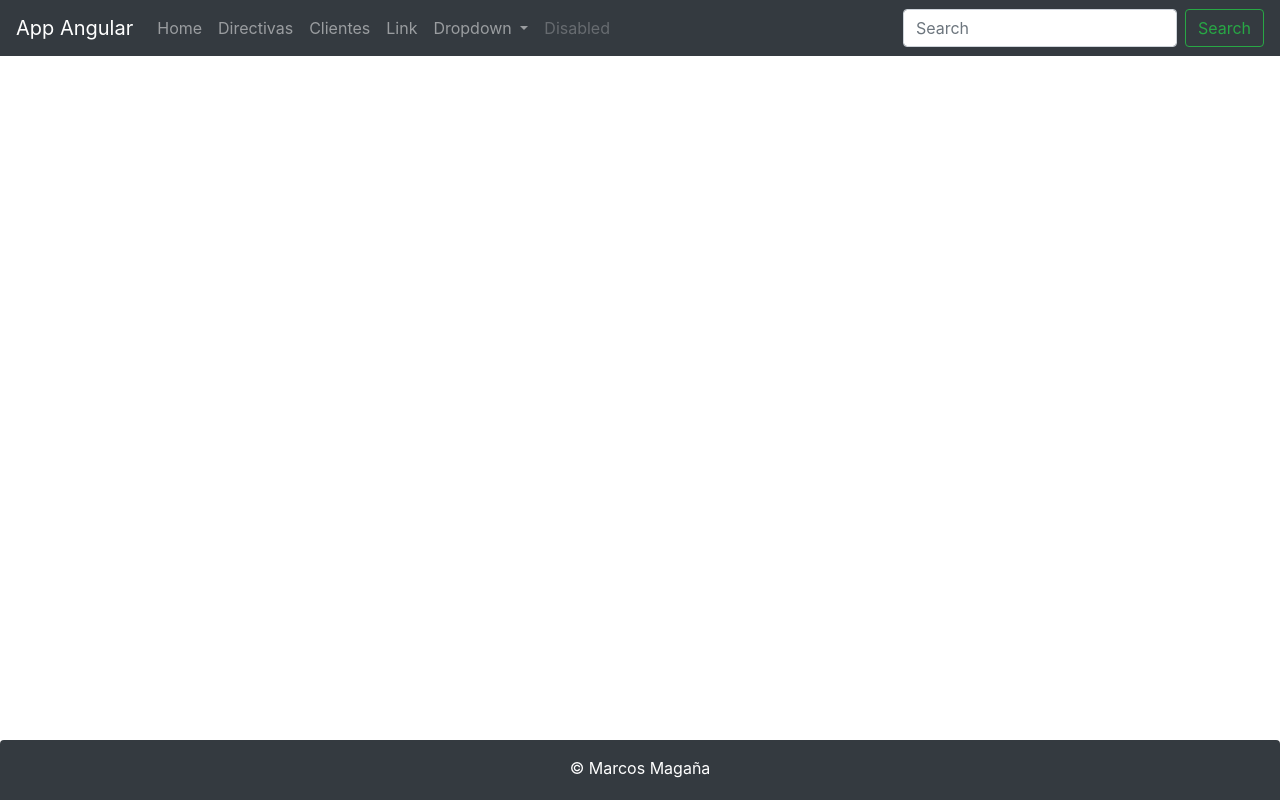
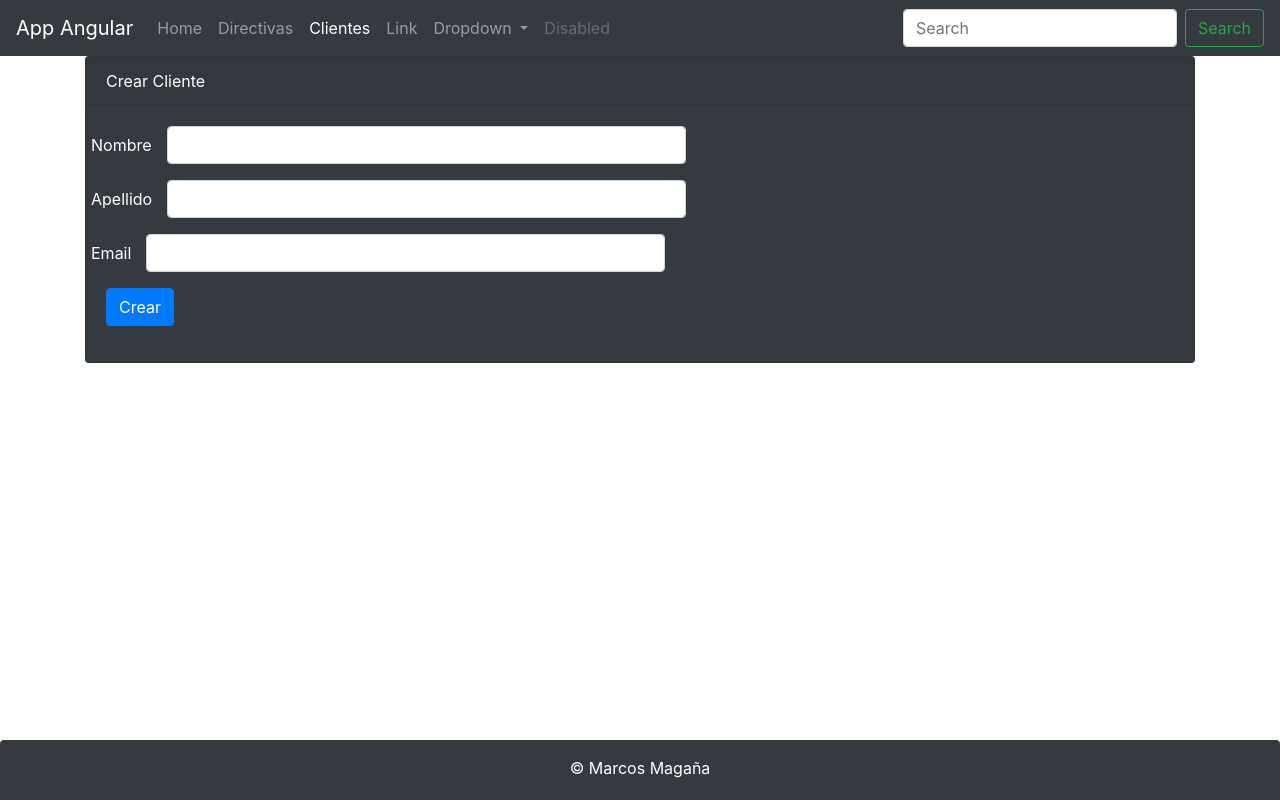
Before and after one commit to marcosmh/springFrameworkTest, an Angular app in the folder projectAngularSpring5/clientes-app/: page /clientes/form in a window 1280 px wide. Before the commit this address led to /. Built offline with nearby package versions, Linux system fonts and the light colour scheme.

Commit message:
form clientes

```diff
--- a/projectAngularSpring5/clientes-app/src/app/clientes/clientes.component.html
+++ b/projectAngularSpring5/clientes-app/src/app/clientes/clientes.component.html
@@ -2,6 +2,9 @@
   <div class="card-header">Clientes</div>
   <div class="card-body text-primary">
     <h5 class="card-title">Lista de Clientes</h5>
+    <div class="my-2 text-left">
+        <button class="btn btn-rounded btn-primary" [routerLink]="['/clientes/form']">Crear Cliente</button>
+    </div>
      <table class="table table-bordered table-striped">
       <thead>
         <tr>
--- /dev/null
+++ b/projectAngularSpring5/clientes-app/src/app/clientes/form.component.html
@@ -0,0 +1,33 @@
+<div class="card bg-dark text-white">
+  <div class="card-header">{{ titulo }}</div>
+  <div class="card-body">
+      <form id="frmCliente" (ngSubmit)="create()">
+        <div class="form-group row">
+            <label for="nombre" class="col-form-label col-sm2">Nombre</label>
+            <div  class="col-sm-6">
+              <input type="text" class="form-control" [(ngModel)]="cliente.nombre" name="nombre" >
+            </div>
+        </div>
+        <div class="form-group row">
+          <label for="apellido" class="col-form-label col-sm2">Apellido</label>
+          <div  class="col-sm-6">
+            <input type="text" class="form-control" [(ngModel)]="cliente.apellido" name="apellido" >
+          </div>
+      </div>
+      <div class="form-group row">
+        <label for="email" class="col-form-label col-sm2">Email</label>
+        <div  class="col-sm-6">
+          <input type="text" class="form-control" [(ngModel)]="cliente.email" name="email" >
+        </div>
+    </div>
+
+    <div class="form-group row">
+      <div class="col-sm-6">
+        <button class="btn btn-primary" role="button">Crear</button>
+      </div>
+    </div>
+
+      </form>
+  </div>
+  <div></div>
+</div>
--- /dev/null
+++ b/projectAngularSpring5/clientes-app/src/app/clientes/form.component.ts
@@ -0,0 +1,25 @@
+import { Component, OnInit } from '@angular/core';
+import { Cliente } from './cliente';
+
+@Component({
+  selector: 'app-form',
+  templateUrl: './form.component.html'
+})
+export class FormComponent implements OnInit {
+
+  public cliente: Cliente = new Cliente();
+  public titulo:string = "Crear Cliente";
+
+  constructor() { }
+
+  ngOnInit(): void {
+  }
+
+  public create(): void {
+    console.log("Clicked!");
+    console.log(JSON.stringify(this.cliente));
+  }
+
+
+
+}
```
Also changed, not shown: projectAngularSpring5/clientes-app/src/app/app.module.ts (+8 -2 lines).
